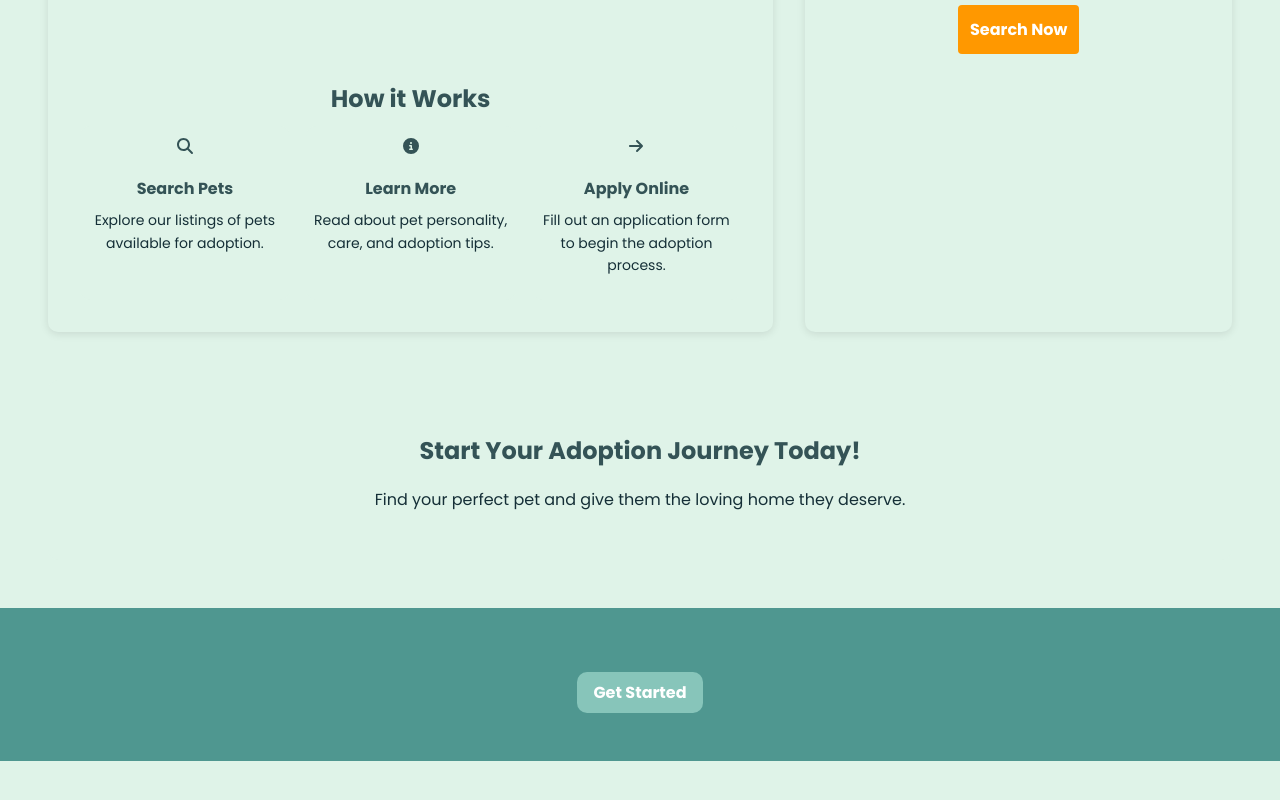
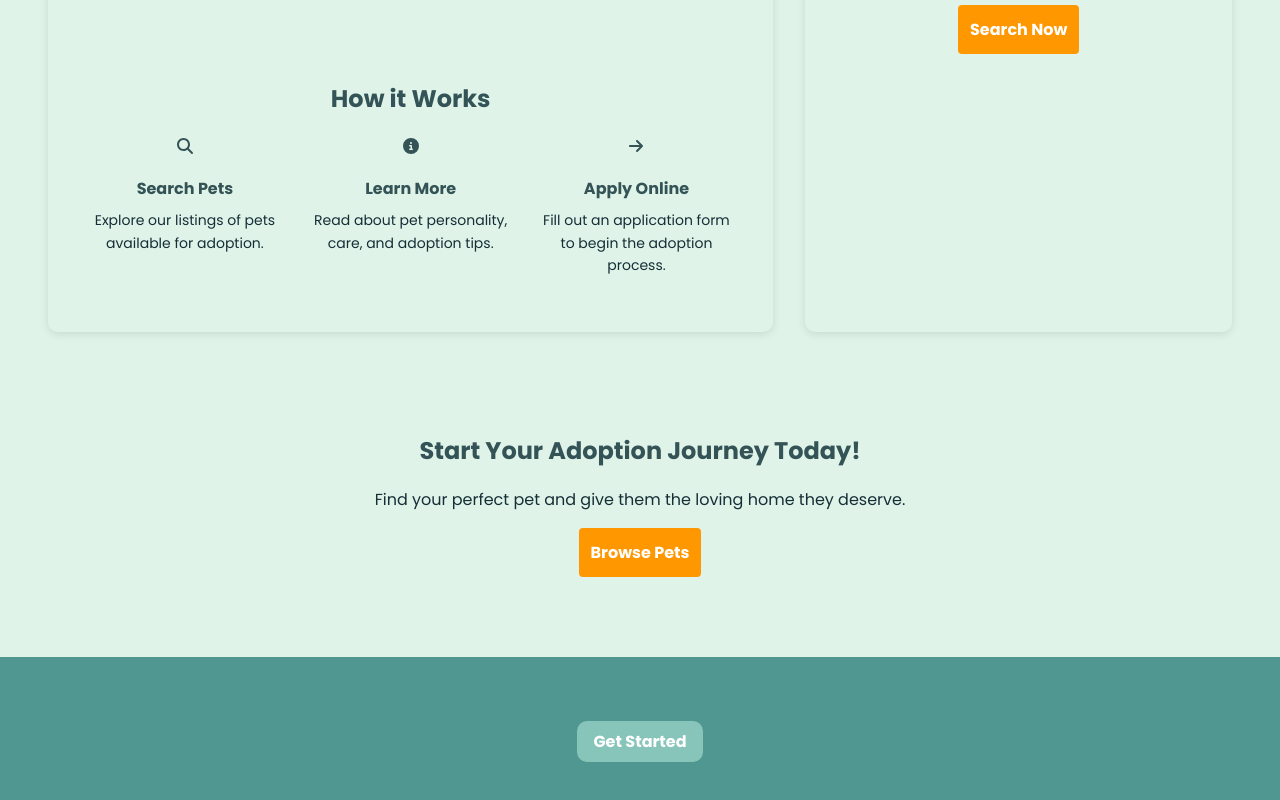
Before and after one commit to chantal-delcarmen/adoptify-pet-finder, a React (Create React App) app in the folder frontend/: page / in a window 1280 px wide. Shown: the part 689-1489 px from the top of the page. Before the commit the page ends 1450 px from the top, so only its background shows below. Built offline with nearby package versions, Linux system fonts and the light colour scheme; no server answers.

Commit message:
feat: Add navigation buttons to Home page for pet browsing

```diff
--- a/frontend/src/pages/Home.js
+++ b/frontend/src/pages/Home.js
@@ -1,4 +1,5 @@
 import React from 'react';
+import { useNavigate } from 'react-router-dom'; // Import useNavigate
 import Navbar from '../components/Navbar';
 import Hero from '../components/Hero';
 import CTA from '../components/CTA';
@@ -6,6 +7,8 @@
 import { faSearch, faInfoCircle, faArrowRight } from '@fortawesome/free-solid-svg-icons';
 
 function Home({ message }) {
+  const navigate = useNavigate(); // Initialize navigate
+
   return (
     <div>
       {/* Navbar Component */}
@@ -55,7 +58,12 @@
               <p>
                 Browse through thousands of adoptable dogs, cats, and more. Use filters to narrow down your search and find the ideal pet for you.
               </p>
-              <button className="button button--primary">Search Now</button>
+              <button
+                className="button button--primary"
+                onClick={() => navigate('/pets')} // Navigate to /pets
+              >
+                Search Now
+              </button>
             </div>
           </div>
         </div>
@@ -64,6 +72,12 @@
         <div className="bottom-section">
           <h2>Start Your Adoption Journey Today!</h2>
           <p>Find your perfect pet and give them the loving home they deserve.</p>
+          <button
+            className="button button--primary"
+            onClick={() => navigate('/pets')} // Navigate to /pets
+          >
+            Browse Pets
+          </button>
         </div>
       </div>
 
```
